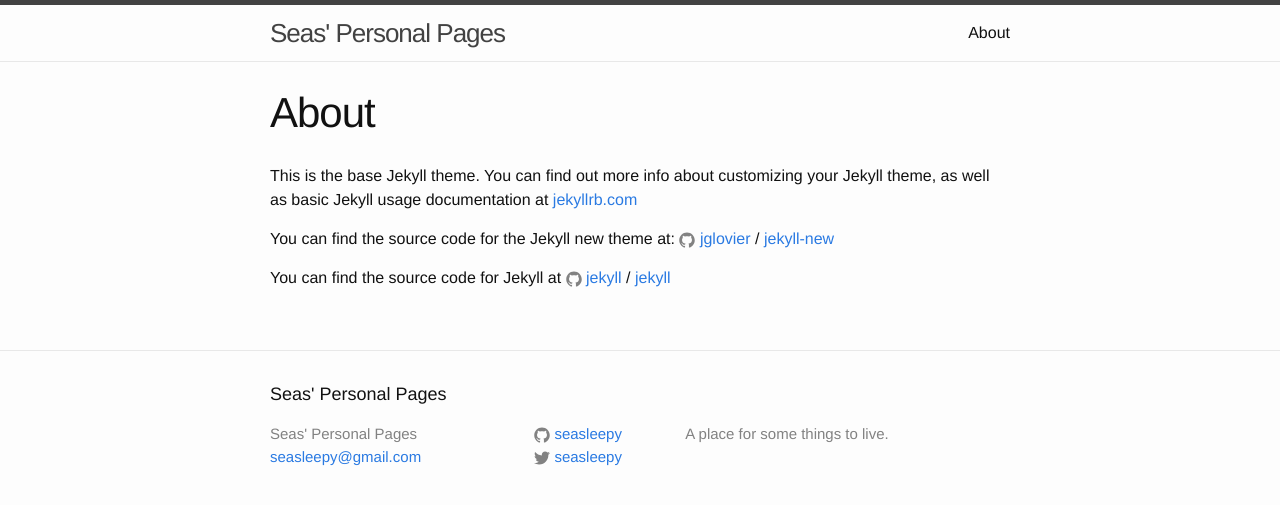
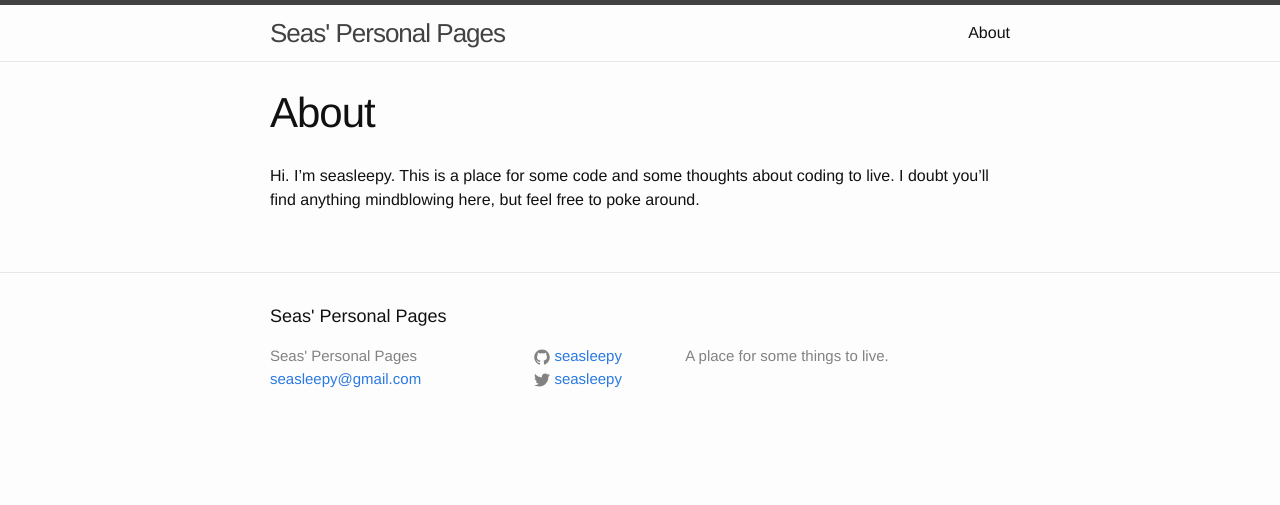
Before and after one commit to seasleepy/seasleepy.github.io, a Jekyll site: the page built from about.md, in a window 1280 px wide. Shown: the top 505 px of the page. Built offline with Jekyll 4.4.1, drawn with Linux system fonts in a browser that asks for light colours.

Commit message:
Change about page to something about me
About page

```diff
--- a/about.md
+++ b/about.md
@@ -4,12 +4,4 @@ title: About
 permalink: /about/
 ---
 
-This is the base Jekyll theme. You can find out more info about customizing your Jekyll theme, as well as basic Jekyll usage documentation at [jekyllrb.com](http://jekyllrb.com/)
-
-You can find the source code for the Jekyll new theme at:
-{% include icon-github.html username="jglovier" %} /
-[jekyll-new](https://github.com/jglovier/jekyll-new)
-
-You can find the source code for Jekyll at
-{% include icon-github.html username="jekyll" %} /
-[jekyll](https://github.com/jekyll/jekyll)
+Hi.  I'm seasleepy.  This is a place for some code and some thoughts about coding to live.  I doubt you'll find anything mindblowing here, but feel free to poke around.
```
